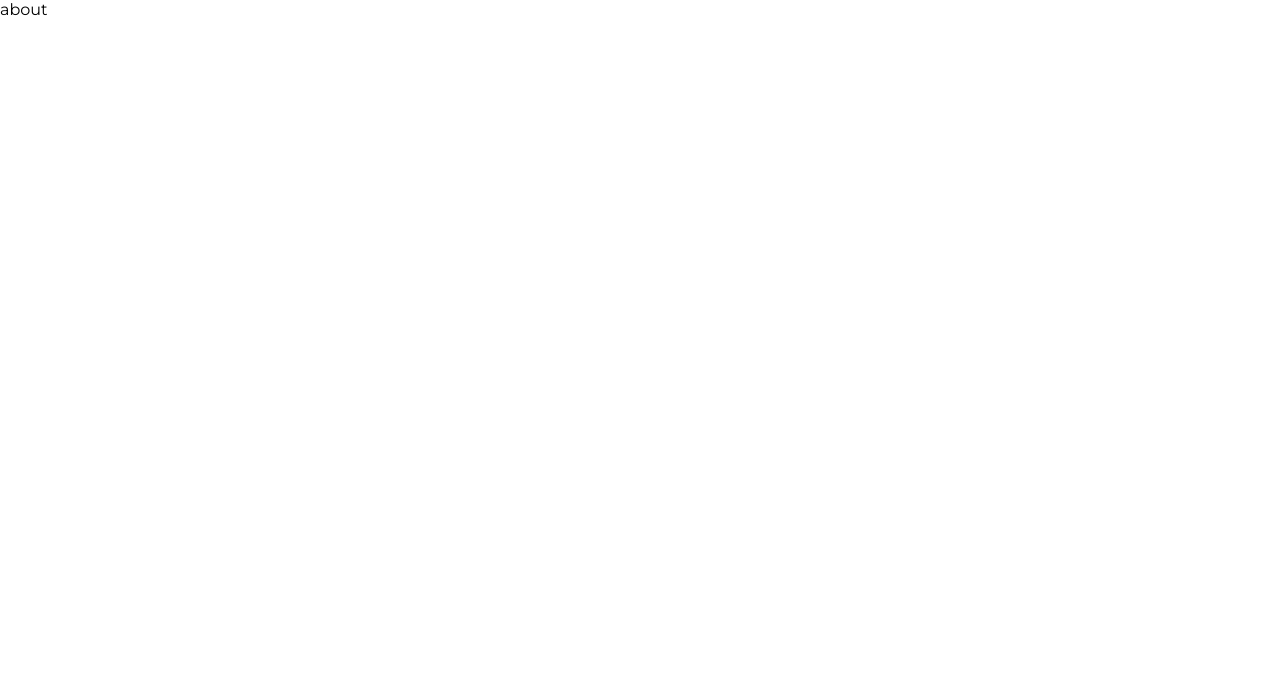
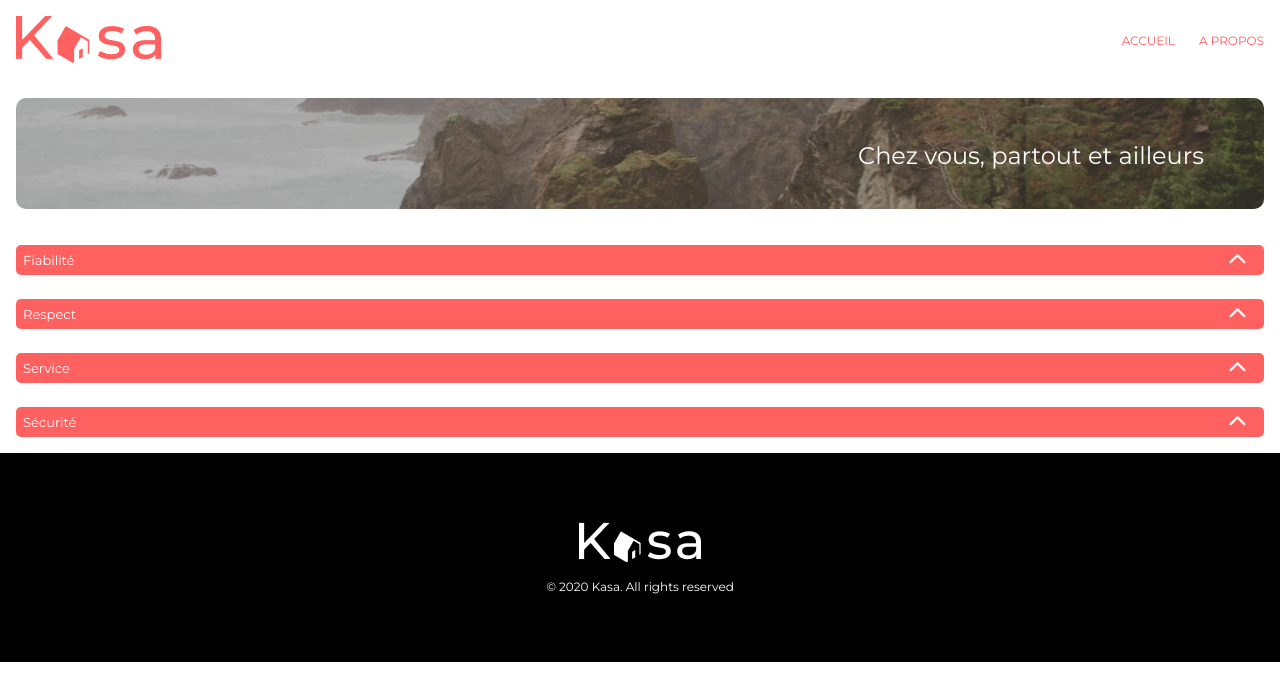
Before and after one commit to jordanconot/kasa, a React (Create React App) app: page /a-propos in a window 1280 px wide. Shown: the top 700 px of the page. Built offline with nearby package versions, Linux system fonts and the light colour scheme.

Commit message:
feat: add component Banner and Collapse

```diff
--- /dev/null
+++ b/src/components/Banner.jsx
@@ -0,0 +1,16 @@
+import React from 'react';
+
+const Banner = () => {
+  return (
+    <section className="banner">
+      <img
+        className="banner_picture"
+        src="./assets/mountain_sea.png"
+        alt="Vue sur mer et montagne"
+      ></img>
+      <h1 className="banner_title">Chez vous, partout et ailleurs</h1>
+    </section>
+  );
+};
+
+export default Banner;
--- a/src/components/Card.jsx
+++ b/src/components/Card.jsx
@@ -1,12 +1,11 @@
 import React from 'react';
+import Banner from './Banner';
 
 const Card = () => {
     return (
+    <>
+        <Banner />
         <main className='main_container'>
-            <section className='banner'>
-                <img className='banner_picture' src='./assets/mountain_sea.png' alt='Vue sur mer et montagne'></img>
-                <h1 className='banner_title'>Chez vous, partout et ailleurs</h1>
-            </section>
             <section className='card_container'>
                 <div className='card_list'>
                     <a href=''>
@@ -32,6 +31,7 @@ const Card = () => {
                 </div>
             </section>
         </main>
+    </>
     );
 };
 
--- /dev/null
+++ b/src/components/Collapse.jsx
@@ -0,0 +1,28 @@
+import React from 'react';
+
+const Collapse = () => {
+  return (
+    <div className="collapse_container">
+      <ul>
+        <li className="collapse">
+          Fiabilité
+          <div className="arrow_up"></div>
+        </li>
+        <li className="collapse">
+          Respect
+          <div className="arrow_up"></div>
+        </li>
+        <li className="collapse">
+          Service
+          <div className="arrow_up"></div>
+        </li>
+        <li className="collapse">
+          Sécurité
+          <div className="arrow_up"></div>
+        </li>
+      </ul>
+    </div>
+  );
+};
+
+export default Collapse;
--- a/src/pages/About.jsx
+++ b/src/pages/About.jsx
@@ -1,10 +1,17 @@
 import React from 'react';
+import Header from '../components/Header';
+import Banner from '../components/Banner';
+import Collapse from '../components/Collapse';
+import Footer from '../components/Footer';
 
 const About = () => {
     return (
-        <div>
-            about
-        </div>
+        <>
+            <Header />
+            <Banner />
+            <Collapse />
+            <Footer />
+        </>
     );
 };
 
--- a/src/styles/pages/_about.scss
+++ b/src/styles/pages/_about.scss
@@ -0,0 +1,28 @@
+.collapse_container {
+  padding: 16px;
+  ul {
+    gap: 24px;
+    display: flex;
+    flex-direction: column;
+  }
+
+  .collapse {
+    display: flex;
+    align-items: center;
+    justify-content: space-between;
+    background-color: $color-1;
+    border-radius: 5px;
+    height: 30px;
+    color: $color-2;
+    font-size: 13px;
+    font-weight: $medium;
+    padding: 7px;
+
+    .arrow_up {
+      background-image: url('../../../public/assets/arrow_up.svg');
+      background-repeat: no-repeat;
+      width: 32px;
+      height: 32px;
+    }
+  }
+}
--- a/src/styles/pages/_home.scss
+++ b/src/styles/pages/_home.scss
@@ -29,13 +29,9 @@
   }
 }
 
-.main_container {
-  display: flex;
-  flex-direction: column;
-  padding: 16px 16px;
-
 .banner {
     position: relative;
+    padding: 16px;
 
     .banner_picture {
       width: 100%;
@@ -43,10 +39,11 @@
       object-fit: cover;
       border-radius: 10px;
     }
+
     .banner_title {
       position: absolute;
       top: 0;
-      width: 100%;
+      right: 0;
       height: 100%;
       z-index: 2;
       display: flex;
@@ -55,26 +52,32 @@
       font-size: $text-medium;
       color: $color-2;
       font-weight: $medium;
-      padding-inline: 16px;
+      padding-inline: 76px;
     }
 
     &::after {
         content: '';
         height: 111px;
         position: absolute;
-      top: 0;
-      left: 0;
-      right: 0;
-      bottom: 0;
+        top: 16px;
+        left: 16px;
+        right: 16px;
+        bottom: 16px;
         border-radius: 10px;
         mix-blend-mode: darken;
         background-color: rgba(0, 0, 0, 0.3);
         z-index: 1;
+
       }
   }
 
+.main_container {
+  display: flex;
+  flex-direction: column;
+  padding: 16px 16px;
+
   .card_container {
-    margin: 16px 0;
+
     .card_list {
       gap: 16px;
       display: flex;
```
Also changed, not shown: public/assets/arrow_up.svg (added), public/assets/mountain_hood.png (added), src/App.jsx (renamed from src/App.js). Lines whose indentation alone changed are shown as unchanged.
